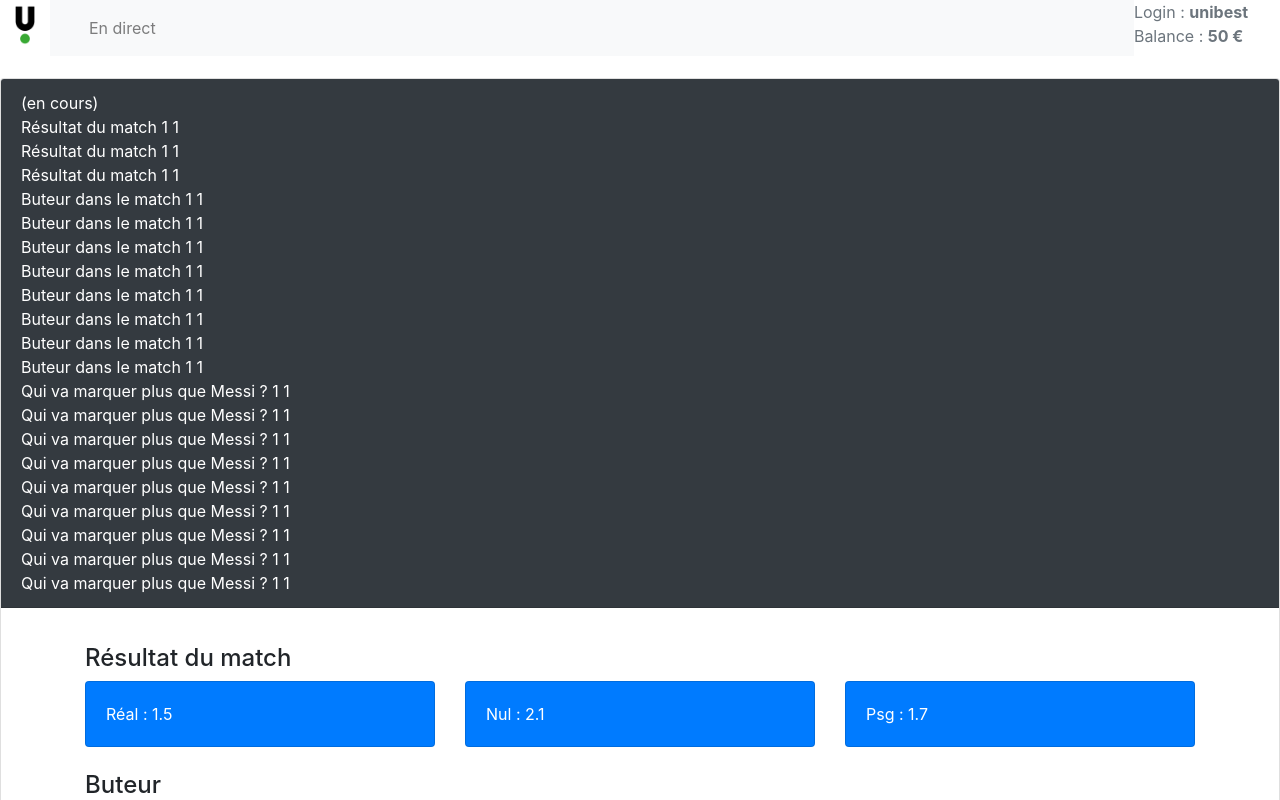
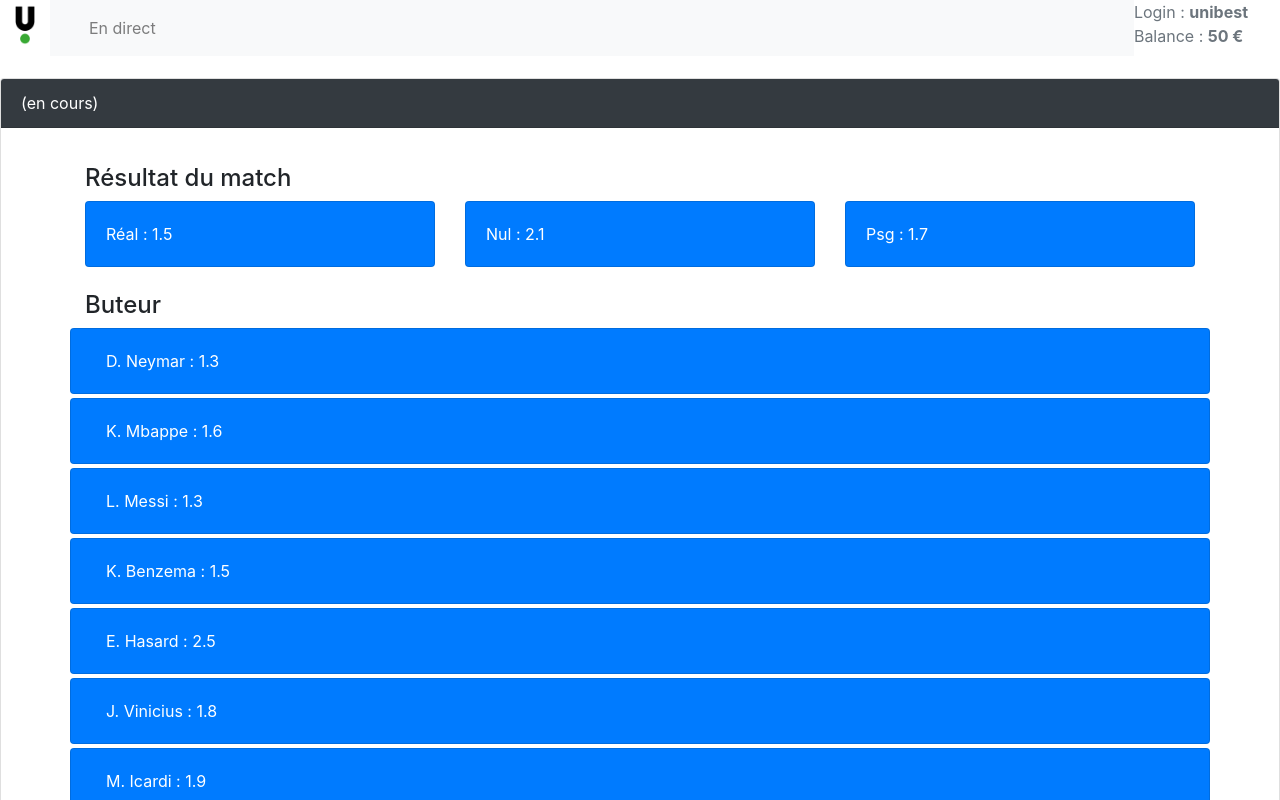
Before and after one commit to damienbiabiany/vue_project, a Vue app: page /#/livedetails/1 in a window 1280 px wide. Shown: the top 800 px of the page. Built offline with nearby package versions, Linux system fonts and the light colour scheme.

Commit message:
Fetching data fix

```diff
--- a/src/views/LiveDetails.vue
+++ b/src/views/LiveDetails.vue
@@ -4,8 +4,8 @@
     <div class="card-header bg-dark text-white pulse">
       {{ liveTitle }} (en cours)
 
-      <div v-if="selections.length > 0">
-        <div v-for="selection in selections" :key="selection.id">
+      <div v-if="groupedByMarketArray.length > 0">
+        <div v-for="selection in groupedByMarketArray" :key="selection.id">
           {{ selection.market.name }}
           {{ selection.market.event.id }}
           {{ itemId }}
@@ -147,6 +147,8 @@
 
           console.log(this.groupedByMarket(this.selections));
 
+
+          // Loop through this array with uniqueMarketNames keys
           this.groupedByMarketArray = this.groupedByMarket(this.selections)
 
         })
```
